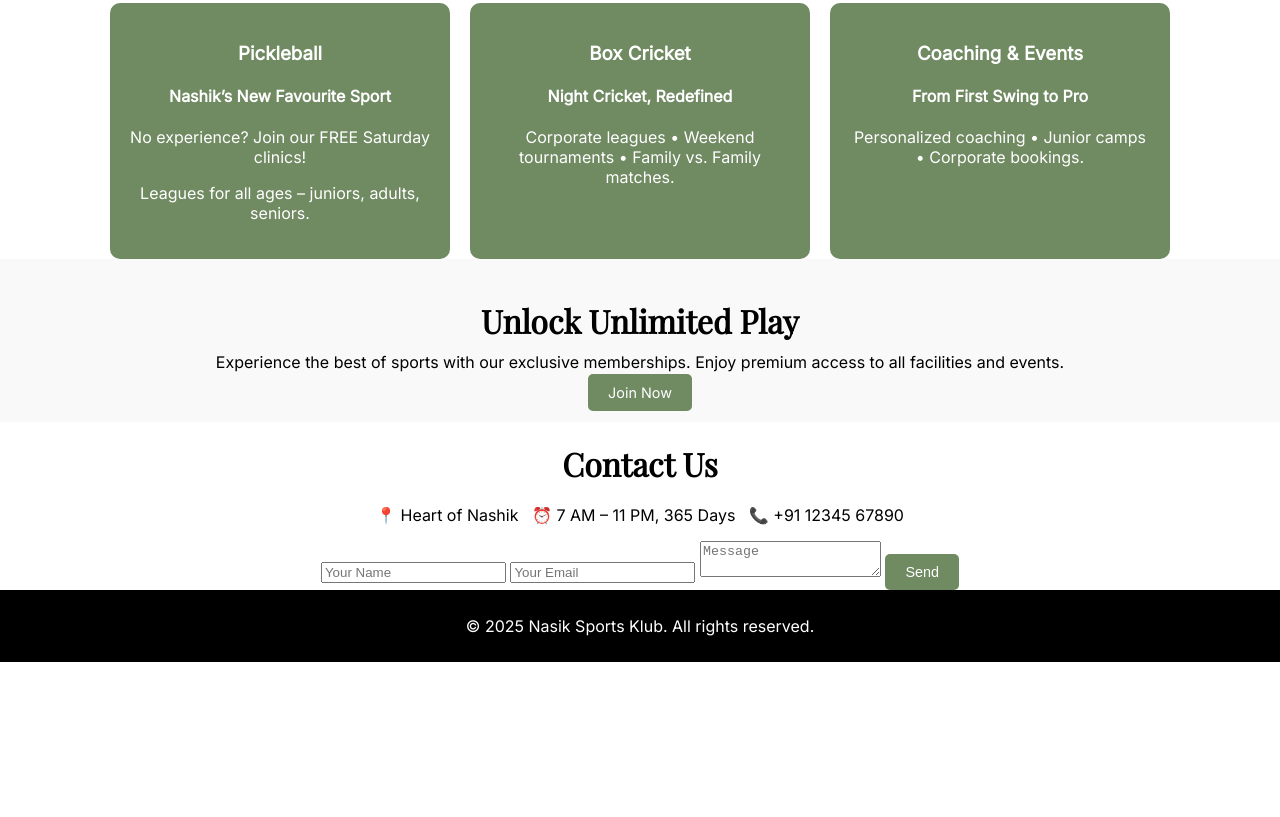
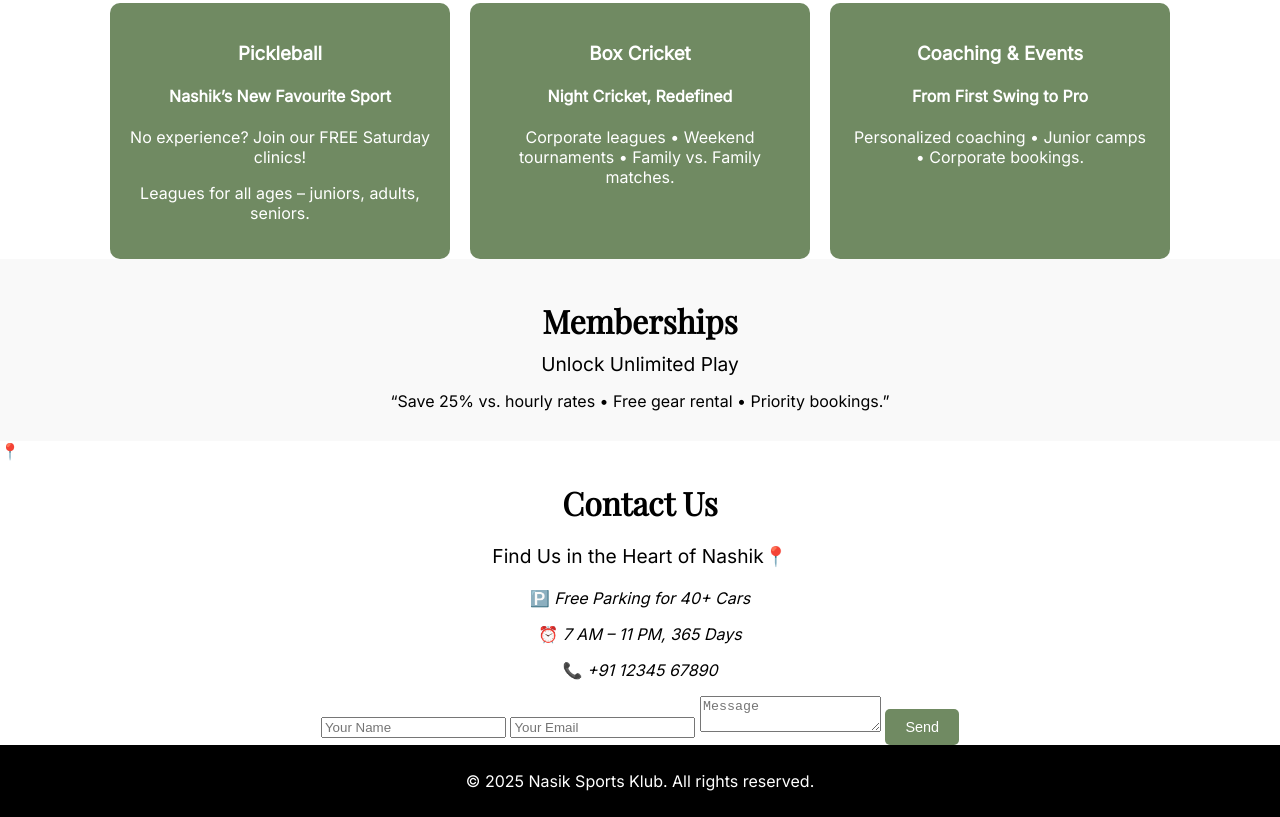
Before and after one commit to Hetal463/nashik-sports-klub, a plain HTML site: page docs/index.html in a window 1280 px wide. Shown: the part 613-1430 px from the top of the page. Before the commit the page ends 1275 px from the top, so only its background shows below. Drawn offline with nearby package versions, Linux system fonts and the light colour scheme.

Commit message:
Update index.html

```diff
--- a/docs/index.html
+++ b/docs/index.html
@@ -23,7 +23,7 @@
     <p class="subtext">4 Pro-Grade Pickleball Courts • 2 Floodlit Box-Cricket Turfs • Riverside Café • Opening Soon!</p>
     <div class="buttons">
       <a href="booking.html" class="btn-primary">Pre-Book Your Slot</a>
-      <a href="#about" class="btn-secondary">Explore Membership</a>
+      <a href="#memberships" class="btn-secondary">Explore Membership</a>
     </div>
   </section>
 
@@ -56,16 +56,17 @@
   </section>
 
   <section id="memberships">
-    <h2 class="section-title">Unlock Unlimited Play</h2>
-    <p>Experience the best of sports with our exclusive memberships. Enjoy premium access to all facilities and events.</p>
-    <div class="buttons">
-      <a href="membership.html" class="btn olive">Join Now</a>
-    </div>
-  </section>
+    <h2 class="section-title">Memberships</h2>
+    <p class="subtitle">Unlock Unlimited Play</p>
+    <p>“Save 25% vs. hourly rates • Free gear rental • Priority bookings.”</p>
+  </section>📍
 
   <section id="contact">
     <h2 class="section-title">Contact Us</h2>
-    <p>📍 Heart of Nashik &nbsp; ⏰ 7 AM – 11 PM, 365 Days &nbsp; 📞 +91 12345 67890</p>
+    <p class="subtitle" style="text-align: center;">Find Us in the Heart of Nashik📍</p>
+    <p>🅿️ <em>Free Parking for 40+ Cars</em></p>
+    <p>⏰ <em>7 AM – 11 PM, 365 Days</em></p>
+    <p>📞 <em>+91 12345 67890</em></p>
     <form>
       <input type="text" placeholder="Your Name" required>
       <input type="email" placeholder="Your Email" required>
```
